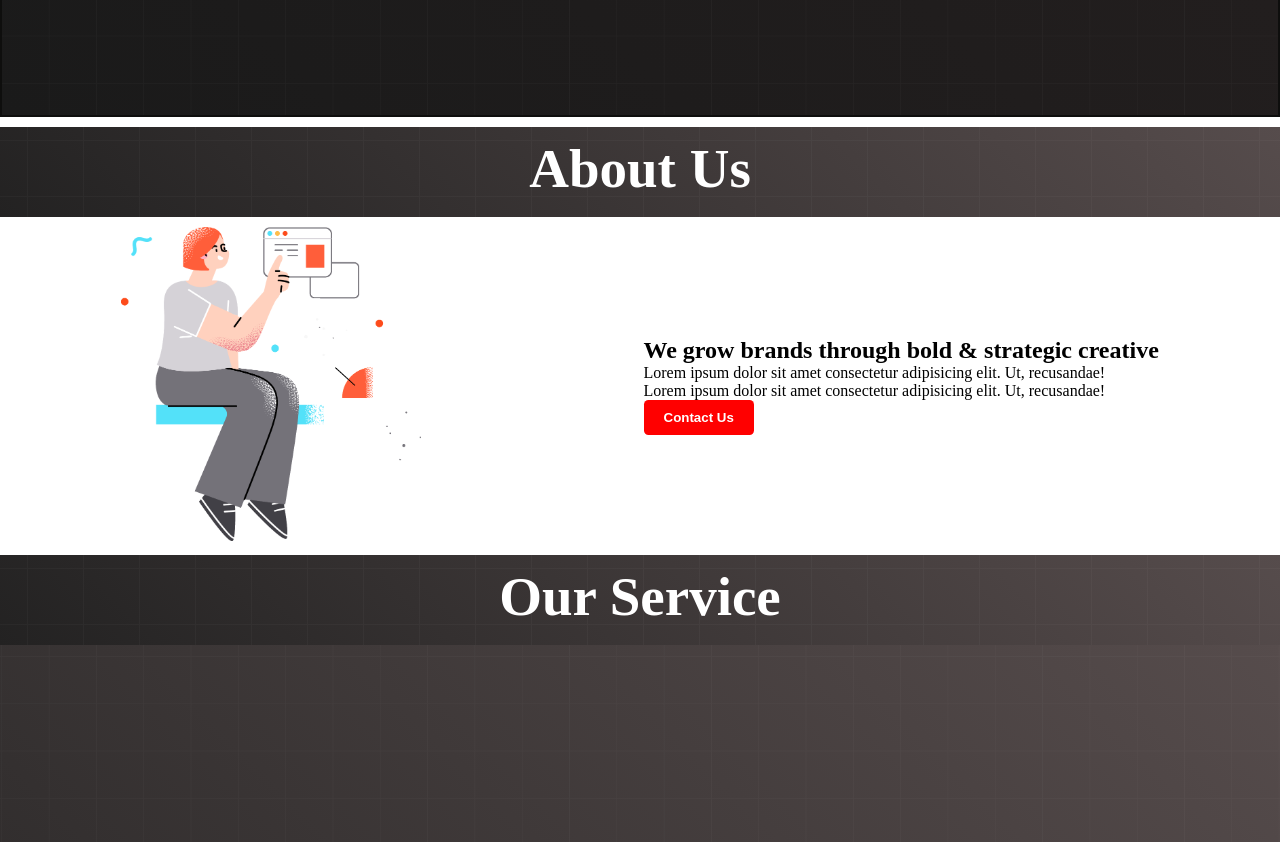
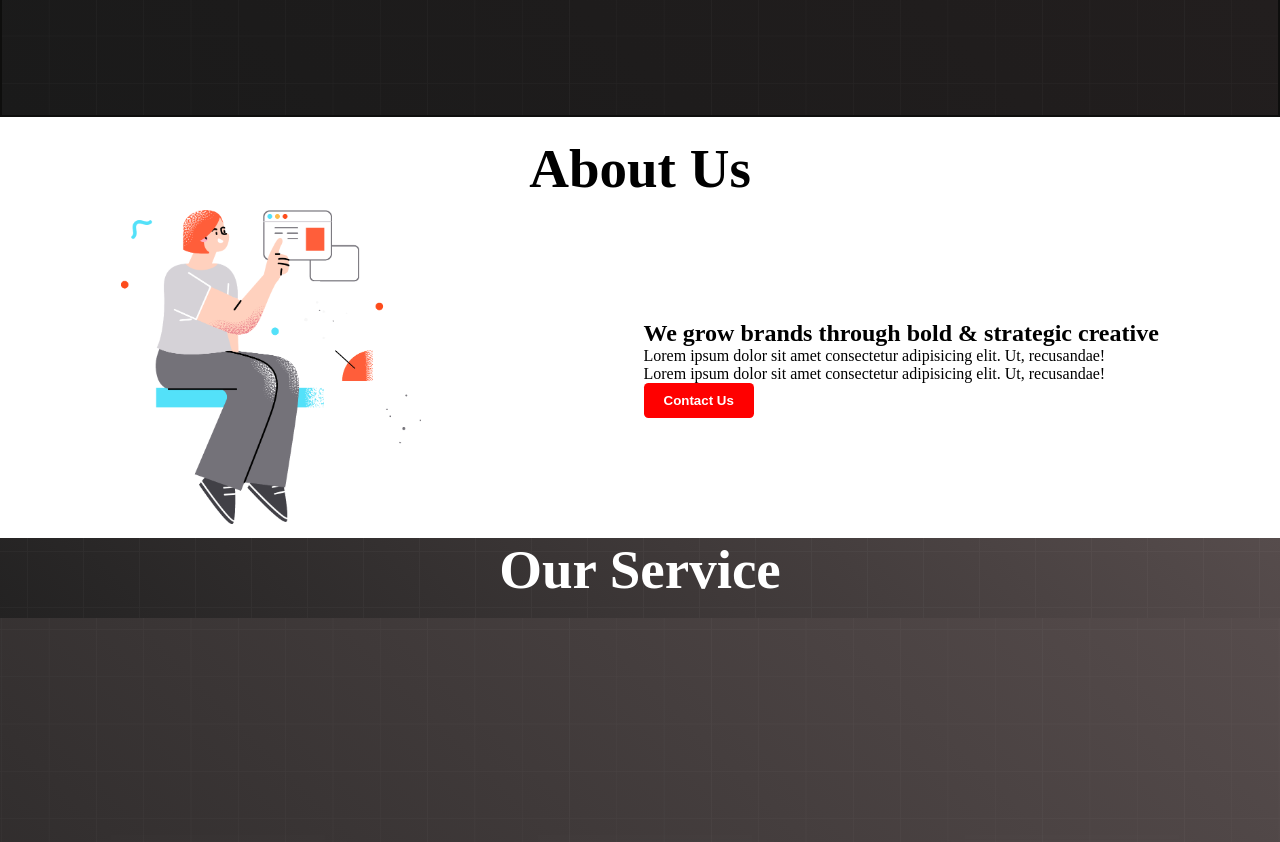
Before and after one commit to kawsartkg64/digital-products, a plain HTML site: page index.html in a window 1280 px wide. Shown: the part 740-1582 px from the top of the page. Drawn offline with Linux system fonts and the light colour scheme.

Commit message:
again commit

```diff
--- a/index.html
+++ b/index.html
@@ -56,7 +56,7 @@
         </section>
         <!--This is service area-->
         <section>
-            <h1 class="title1 about-title">Our Service</h1>
+            <h1 class="title1 service-head">Our Service</h1>
             <div class="service-container">
 
                 <div class="box">
--- a/style.css
+++ b/style.css
@@ -80,10 +80,8 @@
     text-align: center;
     padding-top: 10px;
     margin-top: 10px;
-    color: white;
-    background-image: url('./images/background.png'),
-    linear-gradient(45deg, #232222,#564c4c);
-    height: 10vh;
+
+
 }
 .box{
     width: 230px;
@@ -119,6 +117,13 @@
     height: 100vh;
     align-items: center;
 
+}
+.service-head{
+    background-image: url('./images/background.png'),
+    linear-gradient(45deg, #232222,#564c4c);
+    height: 10vh;
+    text-align: center;
+    color: white;
 }
 .main-footer{
     display: flex;
```
